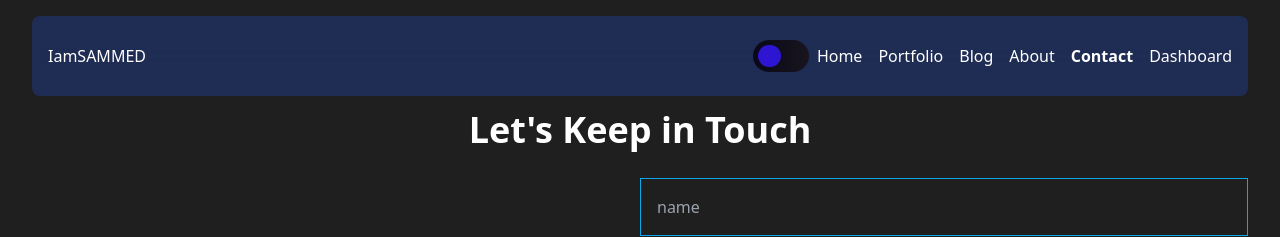
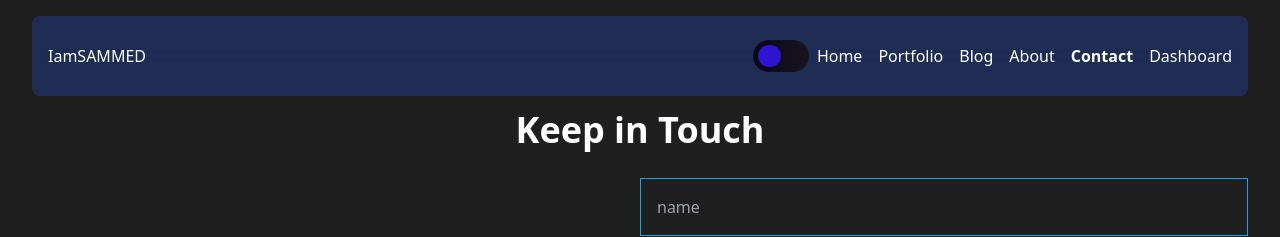
Before and after one commit to sammed-21/blog-app-nextJs, a Next.js app: page /contact in a window 1280 px wide. Shown: the top 237 px of the page. Built offline with nearby package versions, Linux system fonts and the light colour scheme; no server answers.

Commit message:
solve eslint error

```diff
--- a/src/app/contact/page.tsx
+++ b/src/app/contact/page.tsx
@@ -63,7 +63,7 @@ const ContactPage = () => {
     <div className="w-full items-center" >
       <Toaster />
       {loading ? <Loading /> :<div className="flex flex-col text-center w-full items-center justify-center">
-      <h1 className="texth1 w-full text-center max-md:text-xl">Let's Keep in Touch</h1>
+      <h1 className="texth1 w-full text-center max-md:text-xl">Keep in Touch</h1>
       <div className="flex items-center w-full py-4 justify-between">
         <div className="flex-2 justify-center items-center  flex max-md:w-200 ">
             <Image
--- a/src/app/page.tsx
+++ b/src/app/page.tsx
@@ -20,7 +20,7 @@ export default function Home() {
               </span>  */}
               {/* <br /> */}
               <span className="animate-pulse bg-gradient-to-r from-blue-600 via-blue-500 to-violet-700 bg-clip-text text-transparent">
-                I'm
+                I&apos;m
                 <br/>
             Sammed S Betadur
               </span>
```
